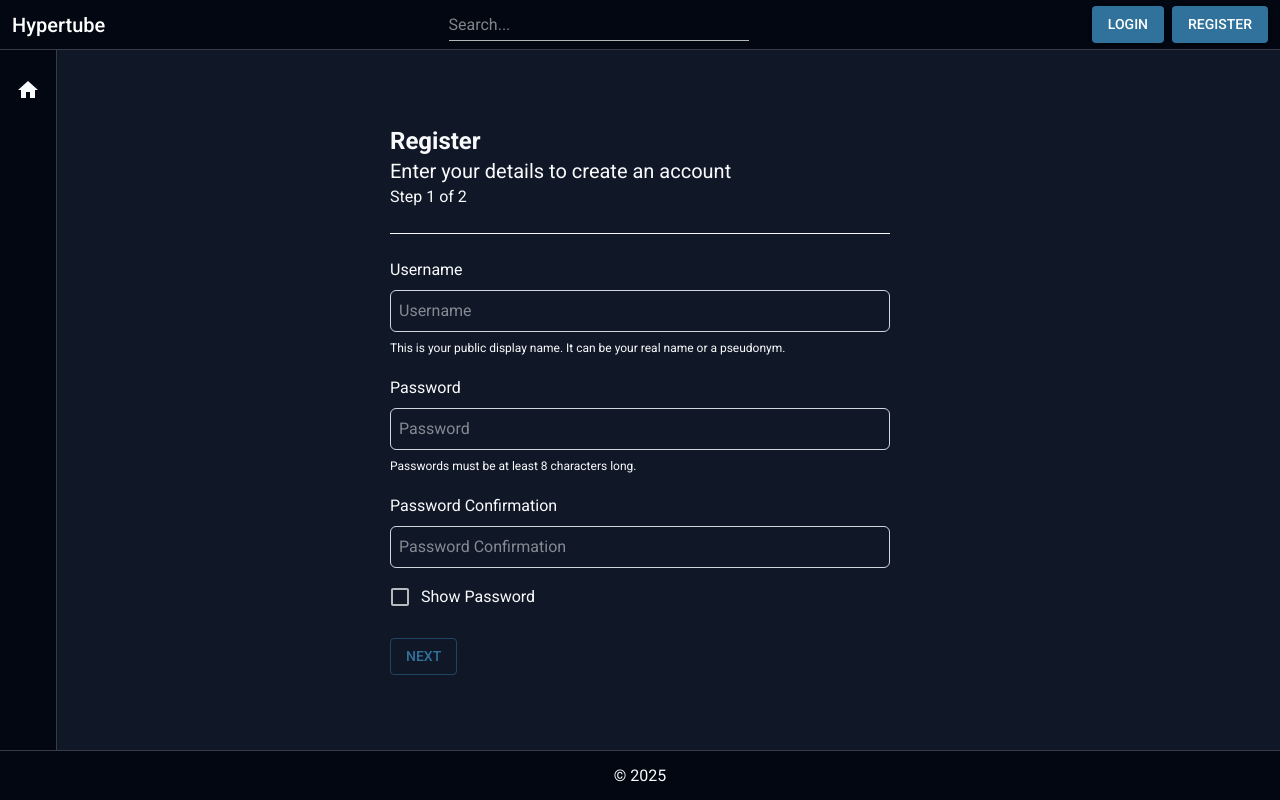
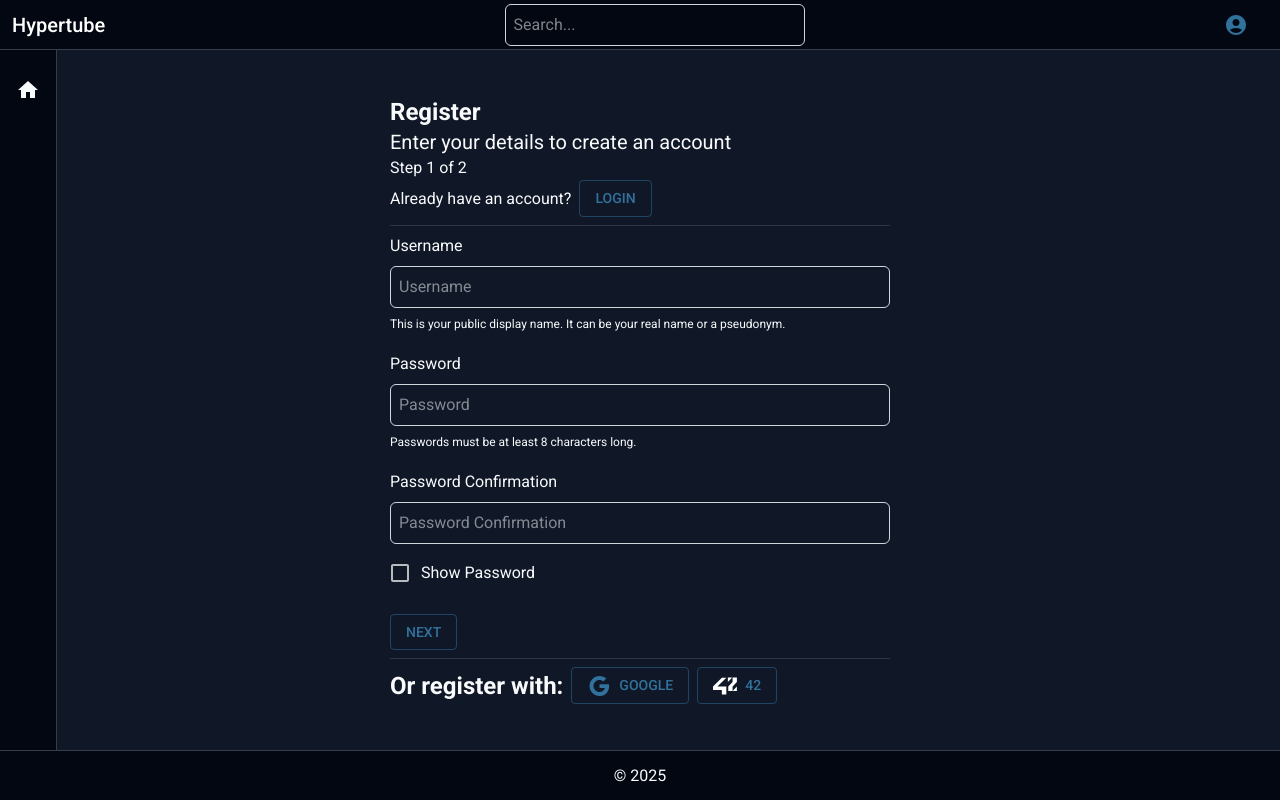
Before and after one commit to jguigli/hypertube, a React (Vite) app in the folder frontend/app/: page /register in a window 1280 px wide. Built offline with nearby package versions, Linux system fonts and the light colour scheme.

Commit message:
Front: register/login/reset password

```diff
--- a/frontend/app/src/components/Input.tsx
+++ b/frontend/app/src/components/Input.tsx
@@ -15,7 +15,7 @@ export default function Input(
             value={props.value}
             onChange={props.onChange}
             required={props.required}
-            className="border border-gray-300 rounded-md p-2"
+            className="border border-gray-300 rounded-md p-2 w-full"
             id={props.id}
         />
     );
--- a/frontend/app/src/components/Navbar.tsx
+++ b/frontend/app/src/components/Navbar.tsx
@@ -1,9 +1,13 @@
 import { Link } from "react-router-dom";
 import { useAuth } from "../contexts/AuthContext";
 import { useNavigate } from "react-router-dom";
-import { Button, Input, TextField, Typography } from "@mui/material";
+import { Button, ListItemIcon, ListItemText, Menu, Typography } from "@mui/material";
 import menu_toggle from "../assets/menu_icon.svg";
-import { useState } from "react";
+import { useEffect, useState } from "react";
+import Input from "./Input.tsx"
+import AccountCircleIcon from '@mui/icons-material/AccountCircle';
+import { MenuItem } from "@mui/material";
+import LogoutIcon from '@mui/icons-material/Logout';
 
 
 function MenuIcon() {
@@ -13,17 +17,17 @@ function MenuIcon() {
 }
 
 
-function ToggleSidebar(
-    props: {
-        toggle_menu: () => void;
-    }
-) {
-    return (
-        <div onClick={props.toggle_menu}>
-            <MenuIcon />
-        </div>
-    );
-}
+// function ToggleSidebar(
+//     props: {
+//         toggle_menu: () => void;
+//     }
+// ) {
+//     return (
+//         <div onClick={props.toggle_menu}>
+//             <MenuIcon />
+//         </div>
+//     );
+// }
 
 function Logo() {
     return (
@@ -52,44 +56,96 @@ function SearchBar() {
                 value={search}
                 onChange={(e) => setSearch(e.target.value)}
                 id="search-bar"
-                sx={{ width: "100%" }}
+                required={true}
             />
         </form>
     );
 }
 
-function UserProfile() {
+function BasicMenu() {
+
     const { user, logout } = useAuth();
     const navigate = useNavigate();
+    const [anchorEl, setAnchorEl] = useState<null | Element>(null);
+    const open = Boolean(anchorEl);
+    let menu_items = [];
+
+    const handleClick = (event: React.MouseEvent<HTMLButtonElement, MouseEvent>) => {
+        event.preventDefault();
+        setAnchorEl(event.currentTarget);
+    };
+
+    const handleClose = () => {
+        setAnchorEl(null);
+    };
+
+    if (user != null) {
+        menu_items.push(
+            <MenuItem onClick={() => {
+                handleClose();
+                navigate(`/profile/${user.username}`)
+            }}>
+                <ListItemIcon>
+                    <AccountCircleIcon />
+                </ListItemIcon>
+                <ListItemText>Profile</ListItemText>
+
+            </MenuItem>,
+            <MenuItem onClick={() => {
+                handleClose();
+                logout();
+                navigate("/");
+            }}>
+                <ListItemIcon>
+                    <LogoutIcon />
+                </ListItemIcon>
+                <ListItemText>Logout</ListItemText>
+            </MenuItem>
+        );
+    } else {
+        menu_items.push(
+            <MenuItem onClick={() => {
+                handleClose();
+                navigate("/login");
+            }}>
+                <ListItemText>Login</ListItemText>
+            </MenuItem>,
+            <MenuItem onClick={() => {
+                handleClose();
+                navigate("/register");
+            }}>
+                <ListItemText>Register</ListItemText>
+            </MenuItem>
+        );
+    }
 
     return (
-        <>
-            {user != null ? (
-                <div id="user-profile" className="flex flex-row items-center gap-2">
-                    <p>{user.username}</p>
-                    <Button variant="contained" onClick={() => { navigate(`/profile/${user.username}`) }}>Profile</Button>
-                    <Button variant="contained" onClick={() => {
-                        logout();
-                        navigate("/");
-                    }} >Logout</Button>
-                </div>
-            ) : (
-                <div id="user-profile" className="flex flex-row items-center gap-2">
-                    <Button variant="contained" onClick={() => { navigate("/login") }}>Login</Button>
-                    <Button variant="contained" onClick={() => {
-                        navigate("/register")
-                    }}>Register</Button>
-                </div>
-            )}
-        </>
+        <div>
+            <Button
+                id="basic-button"
+                aria-controls={open ? 'basic-menu' : undefined}
+                aria-haspopup="true"
+                aria-expanded={open ? 'true' : undefined}
+                onClick={handleClick}
+            >
+                <AccountCircleIcon />
+            </Button>
+            <Menu
+                id="basic-menu"
+                anchorEl={anchorEl}
+                open={open}
+                onClose={handleClose}
+                MenuListProps={{
+                    'aria-labelledby': 'basic-button',
+                }}
+            >
+                {menu_items}
+            </Menu>
+        </div>
     );
 }
 
-export default function Navbar(
-    props: {
-        toggle_menu: () => void;
-    }
-) {
+export default function Navbar() {
     return (
         <nav
             id="navbar"
@@ -100,7 +156,8 @@ export default function Navbar(
                 <Logo />
             </div>
             <SearchBar />
-            <UserProfile />
+            {/* <UserProfile /> */}
+            <BasicMenu />
         </nav>
     );
 }
--- a/frontend/app/src/components/Sidebar.tsx
+++ b/frontend/app/src/components/Sidebar.tsx
@@ -1,6 +1,6 @@
 import "../styles/Sidebar.css";
 import HomeIcon from '@mui/icons-material/Home';
-import AccountBoxIcon from '@mui/icons-material/AccountBox';
+import AccountCircleIcon from '@mui/icons-material/AccountCircle';
 import { Link } from "react-router-dom";
 import { useAuth } from "../contexts/AuthContext";
 
@@ -25,7 +25,7 @@ export default function Sidebar(
         user ? {
             name: "Profile",
             url: `/profile/${user.username}`,
-            icon: AccountBoxIcon
+            icon: AccountCircleIcon
         } : null,
 
     ].filter(Boolean);
--- a/frontend/app/src/pages/Login.tsx
+++ b/frontend/app/src/pages/Login.tsx
@@ -1,7 +1,7 @@
 import { useState } from "react";
 import { useAuth } from "../contexts/AuthContext";
 import User from "../types/User.tsx";
-import { Button } from "@mui/material";
+import { Button, Divider } from "@mui/material";
 import Input from "../components/Input.tsx";
 import { useNavigate } from "react-router-dom";
 
@@ -40,16 +40,22 @@ export default function Login() {
     // {% endfor %}
 
     return (
-        <div id="login" className="flex flex-col align-center w-[500px]">
+        <div id="login" className="flex flex-col align-center w-[500px] space-y-5">
 
-            <div>
-                <h1 className="text-2xl font-bold">Login</h1>
-                <h2 className="text-xl">Enter your credentials to login</h2>
+            <div className="flex flex-col gap-2 w-full">
+                <div className="flex flex-col gap-1">
+                    <h1 className="text-2xl font-bold">Login</h1>
+                    <h2 className="text-xl">Enter your credentials to login</h2>
+                </div>
+                <div className="flex gap-2 w-full items-center">
+                    <p>Don't have an account?</p>
+                    <Button variant="outlined" onClick={() => navigate("/register")}>Register</Button>
+                </div>
             </div>
 
-            <br />
-            <hr />
-            <br />
+
+            <Divider className="w-full" />
+
 
             <form onSubmit={handleSubmit} className="flex flex-col items-start gap-5">
 
@@ -77,9 +83,27 @@ export default function Login() {
                     />
                 </div>
 
-                <Button variant="contained" type="submit">Login</Button>
+                <div className="flex gap-5 w-full items-center">
+                    <Button variant="contained" type="submit">Login</Button>
+                    <div className="flex gap-2 w-full items-center">
+                        <p>Forgot your password?</p>
+                        <Button variant="outlined" onClick={() => navigate("/forgot-password")}>Reset password</Button>
+                    </div>
+                </div>
 
             </form>
+
+            <Divider className="w-full" />
+
+
+
+            <div className="flex gap-2 w-full items-center">
+                <h1 className="text-2xl font-bold">Or login with:</h1>
+                <Button variant="outlined">Google</Button>
+                <Button variant="outlined">42</Button>
+            </div>
+
+
         </div>
     )
 }
--- a/frontend/app/src/pages/Register.tsx
+++ b/frontend/app/src/pages/Register.tsx
@@ -4,9 +4,11 @@ import { useNavigate } from "react-router-dom";
 // import Button from "../components/Button";
 // MUI Button
 import Button from "@mui/material/Button";
-import { Checkbox, FormControlLabel } from "@mui/material";
+import { Checkbox, Divider, FormControlLabel, Typography } from "@mui/material";
 import Input from "../components/Input";
-
+import SvgIcon from '@mui/material/SvgIcon';
+import GoogleIcon from '@mui/icons-material/Google';
+import "../assets/42Icon.svg";
 
 
 function RegisterFormFirstPart(
@@ -121,6 +123,44 @@ function RegisterFormSecondPart(
     );
 }
 
+function Icon42(
+    props: {
+        color?: string;
+    }
+) {
+
+    const color = props.color || "#000000";
+
+    return (
+        <SvgIcon>
+            <svg width="57px" height="40px" viewBox="0 0 57 40" version="1.1" xmlns="http://www.w3.org/2000/svg">
+            <title>42 Final sigle seul</title>
+            <defs>
+                <filter id="filter-1">
+                <feColorMatrix in="SourceGraphic" type="matrix" values="0 0 0 0 1.000000 0 0 0 0 1.000000 0 0 0 0 1.000000 0 0 0 1.000000 0"></feColorMatrix>
+                </filter>
+                <polygon id="path-2" points="0 0.204536082 31.6266585 0.204536082 31.6266585 39.9752577 0 39.9752577"></polygon>
+            </defs>
+            <g id="Page-1" stroke="none" stroke-width="1" fill="none" fill-rule="evenodd">
+                <g id="Home-page" transform="translate(-20.000000, -119.000000)">
+                <g id="42-Final-sigle-seul" transform="translate(0.000000, 86.000000)" filter="url(#filter-1)">
+                    <g transform="translate(20.000000, 33.000000)">
+                    <g id="Group-3">
+                        <g id="Clip-2"></g>
+                        <polyline id="Fill-1" fill={color} mask="url(#mask-3)" points="31.6266585 0.204536082 21.0841616 0.204536082 0 21.0969072 0 29.5538144 21.0841616 29.5538144 21.0841616 40 31.6266585 40 31.6266585 21.0969072 10.5420808 21.0969072 31.6266585 0.204536082"></polyline>
+                    </g>
+                    <polyline id="Fill-4" fill={color} points="35.3488372 10.2325581 45.5813953 0 35.3488372 0 35.3488372 10.2325581"></polyline>
+                    <polyline id="Fill-5" fill={color} points="56.744186 10.5424969 56.744186 0 46.5118299 0 46.5118299 10.5424969 36.2790698 21.0849939 36.2790698 31.627907 46.5118299 31.627907 46.5118299 21.0849939 56.744186 10.5424969"></polyline>
+                    <polyline id="Fill-6" fill={color} points="56.744186 21.3953488 46.5116279 31.627907 56.744186 31.627907 56.744186 21.3953488"></polyline>
+                    </g>
+                </g>
+                </g>
+            </g>
+            </svg>
+        </SvgIcon>
+    );
+}
+
 export default function Register() {
 
     // State pour les champs du formulaire
@@ -154,17 +194,19 @@ export default function Register() {
     };
 
     return (
-        <div id="register" className="flex flex-col align-center w-[500px]">
+        <div id="register" className="flex flex-col align-center w-[500px] gap-2">
 
             <div>
                 <h1 className="text-2xl font-bold">Register</h1>
                 <h2 className="text-xl">Enter your details to create an account</h2>
                 <p className="text">Step {currentStep} of 2</p>
+                <div className="flex gap-2 w-full items-center">
+                    <p>Already have an account?</p>
+                    <Button variant="outlined" onClick={() => navigate("/login")}>Login</Button>
+                </div>
             </div>
 
-            <br />
-            <hr />
-            <br />
+            <Divider className="w-full" />
 
             <form onSubmit={handleSubmit} className="flex flex-col items-start gap-5">
                 {currentStep === 1 ? (
@@ -195,14 +237,29 @@ export default function Register() {
                         <div className="flex gap-2 w-full">
                             <Button variant="outlined" onClick={() => setCurrentStep(1)}>Previous</Button>
                             <Button variant="contained" type="submit">Register</Button>
-                            {/* <Button text="Previous" onClick={() => setCurrentStep(1)} /> */}
-                            {/* <Button text="Register" type="submit" onClick={() => {}} /> */}
                         </div>
 
                     </>
                 )}
             </form>
 
+            <Divider className="w-full" />
+
+            <div className="flex gap-2 w-full items-center">
+                <h1 className="text-2xl font-bold">Or register with:</h1>
+                <Button variant="outlined">
+                    <span className="flex items-center gap-2">
+                        <GoogleIcon />
+                        Google
+                    </span>
+                </Button>
+                <Button variant="outlined">
+                    <span className="flex items-center gap-2">
+                        <Icon42 />
+                        42
+                    </span>
+                </Button>
+            </div>
         </div>
     );
 }
--- /dev/null
+++ b/frontend/app/src/pages/ResetPassword.tsx
@@ -0,0 +1,60 @@
+import { Navigate, useNavigate } from "react-router-dom";
+import { useAuth } from "../contexts/AuthContext";
+import Button from "../components/Button";
+import { useState } from "react";
+import Input from "../components/Input";
+import { Divider, Typography } from "@mui/material";
+
+export default function ResetPassword() {
+
+    const navigate = useNavigate();
+
+    const [email, setEmail] = useState("");
+    const [error, setError] = useState("");
+    const [loading, setLoading] = useState(false);
+
+
+
+    return (
+
+        <div className="flex flex-col items-start gap-5 w-[500px]">
+
+            <Typography variant="h4">Reset Password</Typography>
+            <p>Enter your email address and we will send you a link to reset your password.</p>
+
+            <Divider className="w-full" />
+
+            <form onSubmit={(e) => e.preventDefault()}>
+                <div>
+                    <label>Email</label>
+                    <Input
+                        type="email"
+                        placeholder="Email"
+                        value={email}
+                        onChange={(e) => setEmail(e.target.value)}
+                        required
+                    />
+                </div>
+
+                <Button
+                    text="Reset password"
+                    type="submit"
+                    onClick={() => {
+                        setError("");
+                        setLoading(true);
+                        setTimeout(() => {
+                            setLoading(false);
+                            setError("Email not found");
+                        }, 2000);
+                    }}
+                />
+
+                {error && <p>{error}</p>}
+
+
+            </form>
+            <Divider className="w-full" />
+            <Button onClick={() => navigate("/login")} text="Back to login" />
+        </div >
+    )
+}
--- a/frontend/app/src/router/Router.tsx
+++ b/frontend/app/src/router/Router.tsx
@@ -6,6 +6,7 @@ import Login from "../pages/Login";
 import PageNotFound from "../pages/404";
 import VideoView from "../pages/VideoView";
 import Profile from "../pages/Profile";
+import ResetPassword from "../pages/ResetPassword";
 
 const router = createBrowserRouter([
     {
@@ -15,6 +16,7 @@ const router = createBrowserRouter([
             { index: true, element: <Home /> },
             { path: "register", element: <Register /> },
             { path: "login", element: <Login /> },
+            { path: "forgot-password", element: <ResetPassword /> },
             { path: "video", element: <VideoView /> },
             { path: "profile/:username", element: <Profile /> },
             { path: "*", element: <PageNotFound /> },
--- a/frontend/app/src/styles/MUIThemeProvider.tsx
+++ b/frontend/app/src/styles/MUIThemeProvider.tsx
@@ -1,4 +1,3 @@
-import { red } from '@mui/material/colors';
 import { createTheme } from '@mui/material/styles';
 
 // https://zenoo.github.io/mui-theme-creator/
```
Also changed, not shown: frontend/app/src/pages/Home.tsx (+30 -30 lines), frontend/app/src/pages/Profile.tsx (+50 -23 lines), frontend/app/src/assets/42Icon.svg (added).
